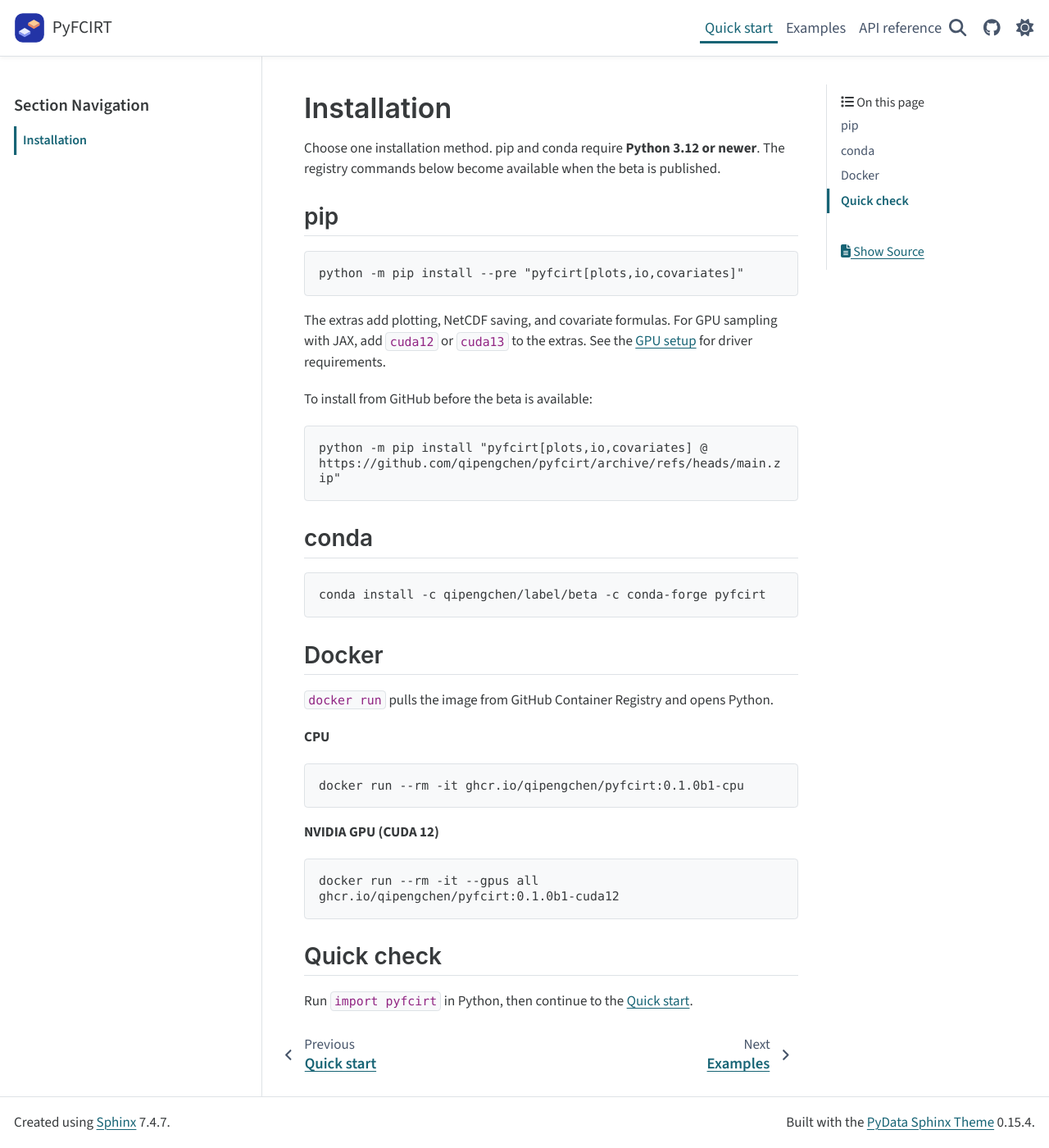
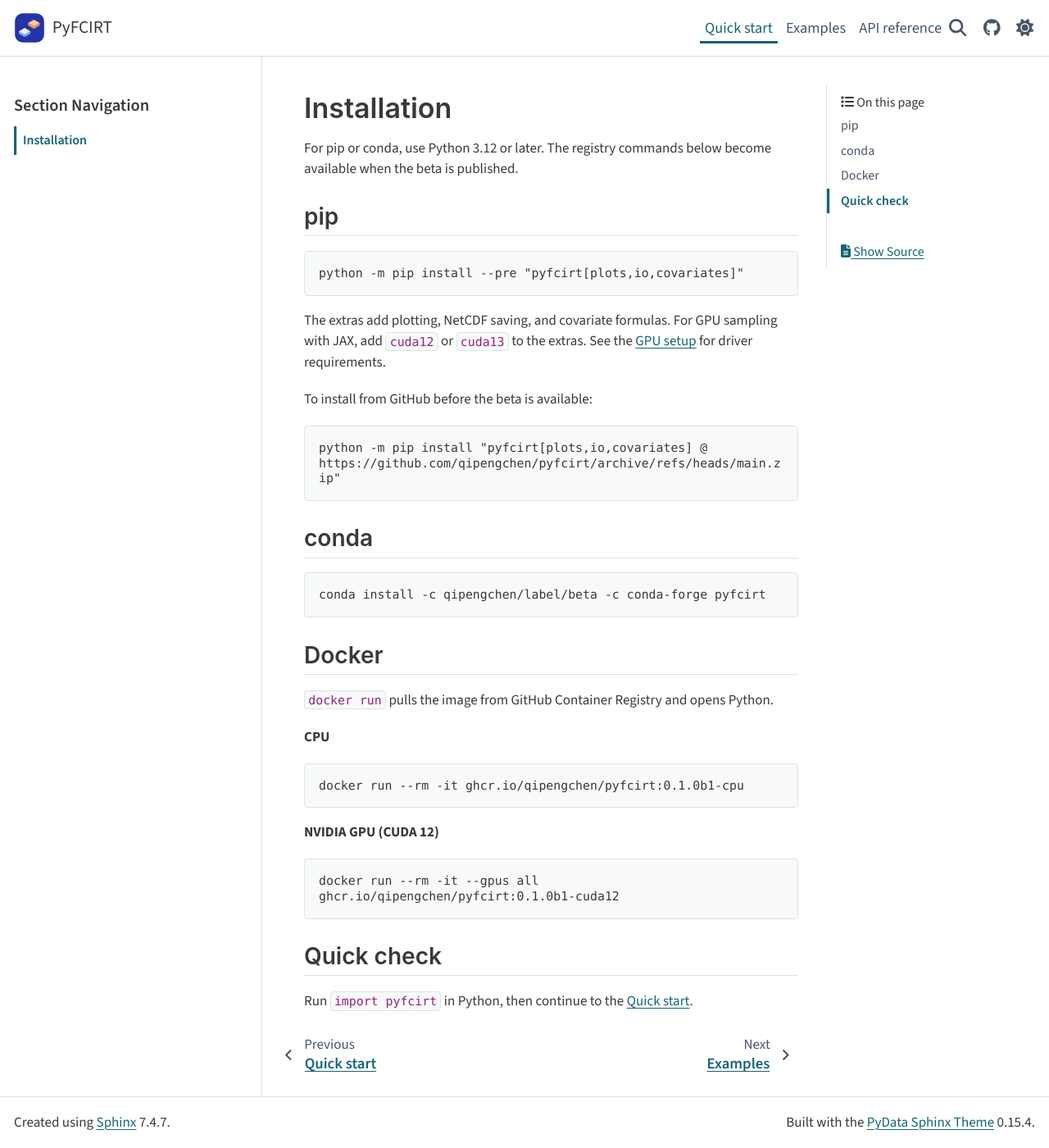
Before and after one commit to qipengchen/pyfcirt, a Sphinx documentation site: the page built from docs/installation.md, in a window 1280 px wide and 1400 px high. Shown: the whole window at 82% size. Built offline with Sphinx 7.4.7 and the PyData theme 0.15.4, drawn with Linux system fonts in a browser that asks for light colours.

Commit message:
Clarify the Python version requirement

```diff
--- a/docs/installation.md
+++ b/docs/installation.md
@@ -1,6 +1,6 @@
 # Installation
 
-Choose one installation method. pip and conda require **Python 3.12 or newer**.
+For pip or conda, use Python 3.12 or later.
 The registry commands below become available when the beta is published.
 
 ## pip
```
